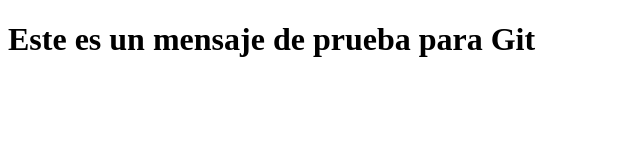
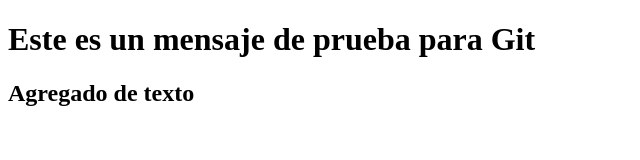
Before and after one commit to jojenheim/testgit, a plain HTML site: page index.html in a window 1280 px wide. Shown: the whole page, without its empty margins (0-640 px from the left). Drawn offline with Linux system fonts and the light colour scheme.

Commit message:
Primer cambio de la nueva rama

```diff
--- a/index.html
+++ b/index.html
@@ -7,5 +7,6 @@
 </head>
 <body>
     <h1>Este es un mensaje de prueba para Git</h1>
+    <h2>Agregado de texto</h2>
 </body>
 </html>
```
